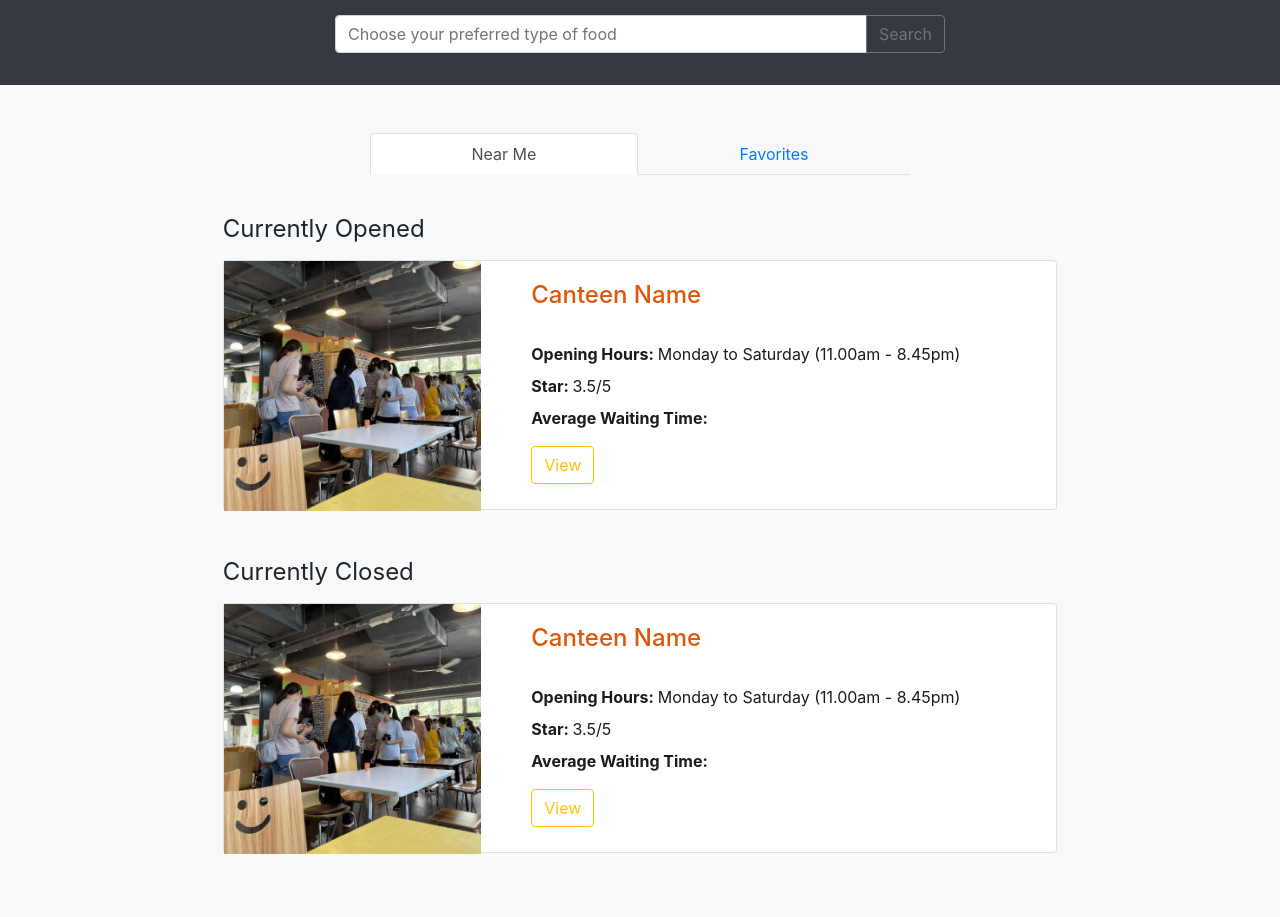
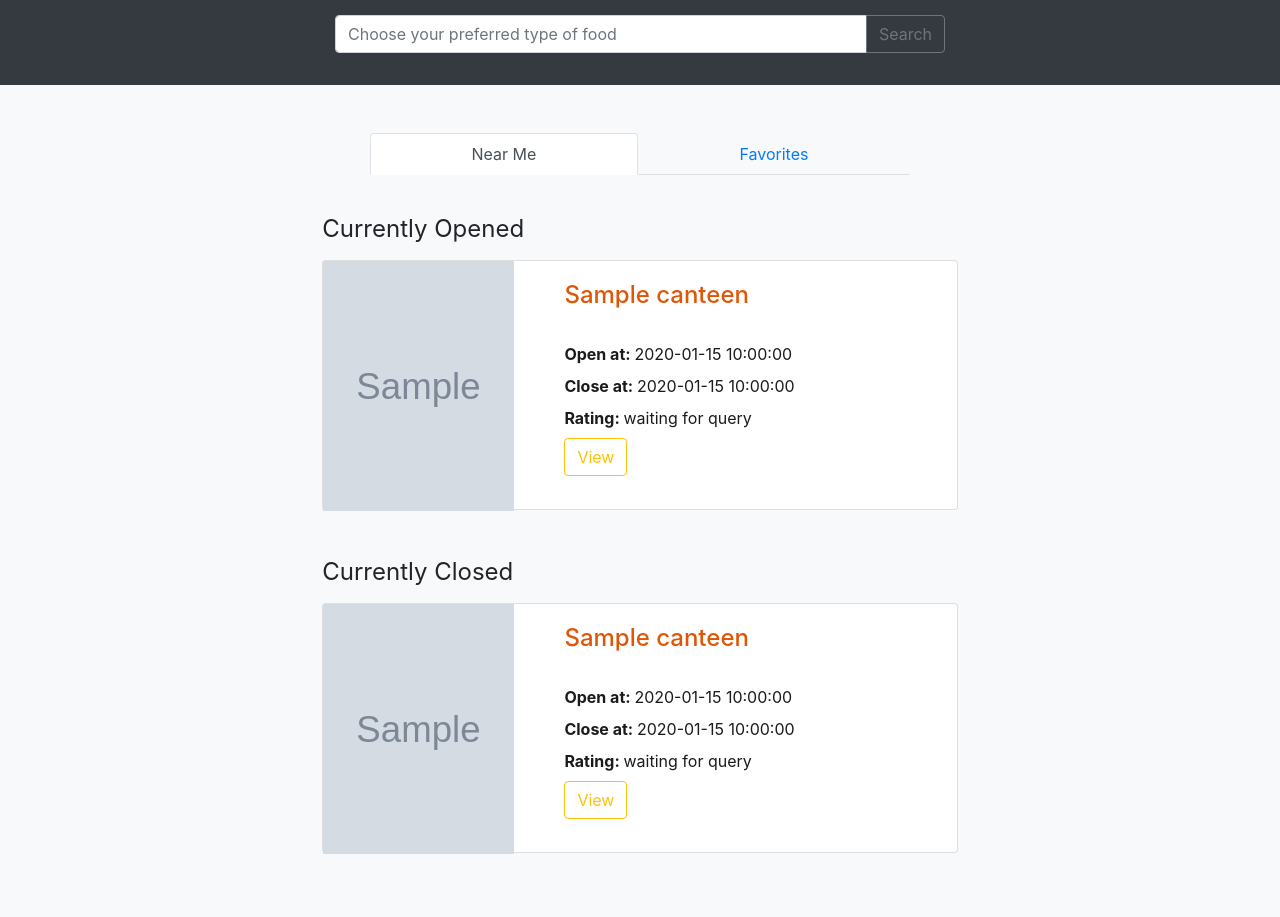
Before and after one commit to sheep167/CSCI3100_canteen_webapp, a Flask app: template canteen/templates/home.html in a window 1280 px wide. Shown: the part 691-1608 px from the top of the page. Run offline with Flask 2, Linux system fonts and the light colour scheme; the template is opened without the code that fills it: most values are stand-ins (such as "Sample title", 1, 10 or a date in 2020); grey boxes marked "Sample" are stand-in pictures; some libraries are stand-ins or nearby versions.

Commit message:
Home page will now render the canteens opened and closed respectively

```diff
--- a/canteen/templates/home.html
+++ b/canteen/templates/home.html
@@ -64,6 +64,79 @@
             <div class="tab-pane fade show active" id="nav-near" role="tabpanel" aria-labelledby="nav-near">
                 <!--Canteen List (Currently Open)-->
                 <h4 class="ml-5 font-weight-normal mt-4">Currently Opened</h4>
+                {% if canteens_opened %}
+                {% for canteen in canteens_opened %}
+                <div class="card mx-5 mt-3 mb-5" style="max-height: 250px;">
+                    <div class="row g-0">
+                        <div class="col-md-4" style="text-align: center;">
+                            {% if canteen.image_path %}
+                            <img src="{{canteen.image_path}}" class="cover" alt="...">
+                            {% else %}
+                            No Image for this canteen
+                            {% endif %}
+                        </div>
+                        <div class="col-md-8">
+                            <div class="card-body">
+                                <h4 class="foodlist card-title mb-2">{{canteen.name}}</h4><br>
+                                <p class="foodlist card-text mb-2">
+                                    <b>Open at: </b> {{canteen.open_at}}
+                                </p>
+                                <p class="foodlist card-text mb-2">
+                                    <b>Close at: </b> {{canteen.close_at}}
+                                </p>
+                                <p class="foodlist card-text mb-2"></p>
+                                <p class="foodlist card-text mb-2"><b>Rating: </b>waiting for query</p>
+                                <a class="btn btn-outline-warning mb-3" href="/canteens/{{canteen._id}}">View</a>
+                            </div>
+                        </div>
+                    </div>
+                </div>
+                {% endfor %}
+                {% else %}
+                <h1>All canteens are closed</h1>
+                {% endif %}
+
+                <!--Canteen List (Currently Closed)-->
+                <h4 class="ml-5 font-weight-normal mt-4">Currently Closed</h4>
+                {% if canteens_closed %}
+                {% for canteen in canteens_closed %}
+                <div class="card mx-5 mt-3 mb-5" style="max-height: 250px;">
+                    <div class="row g-0">
+                        <div class="col-md-4" style="text-align: center;">
+                            {% if canteen.image_path %}
+                            <img src="{{canteen.image_path}}" class="cover" alt="...">
+                            {% else %}
+                            No Image for this canteen
+                            {% endif %}
+                        </div>
+                        <div class="col-md-8">
+                            <div class="card-body">
+                                <h4 class="foodlist card-title mb-2">{{canteen.name}}</h4><br>
+                                <p class="foodlist card-text mb-2">
+                                    <b>Open at: </b> {{canteen.open_at}}
+                                </p>
+                                <p class="foodlist card-text mb-2">
+                                    <b>Close at: </b> {{canteen.close_at}}
+                                </p>
+                                <p class="foodlist card-text mb-2"></p>
+                                <p class="foodlist card-text mb-2"><b>Rating: </b>waiting for query</p>
+                                <a class="btn btn-outline-warning mb-3" href="/canteens/{{canteen._id}}">View</a>
+                            </div>
+                        </div>
+                    </div>
+                </div>
+                {% endfor %}
+                {% else %}
+                <h1>All canteens are opened</h1>
+                {% endif %}
+
+            </div>
+            <!--Favorite Canteen List-->
+            <div class="tab-pane fade" id="nav-fav" role="tabpanel" aria-labelledby="nav-fav">
+
+                <!--Canteen List (Currently Opened)-->
+                <h4 class="ml-5 font-weight-normal mt-4">Currently Opened</h4>
+
                 <div class="card mx-5 mt-3 mb-5" style="max-height: 250px;">
                     <div class="row g-0">
                         <div class="col-md-4">
@@ -71,7 +144,7 @@
                         </div>
                         <div class="col-md-8">
                             <div class="card-body">
-                                <h4 class="foodlist card-title mb-2">Canteen Name</h4><br>
+                                <h4 class="foodlist card-title mb-2">Favorite1</h4><br>
                                 <p class="foodlist card-text mb-2"><b>Opening Hours: </b>Monday to Saturday (11.00am -
                                     8.45pm)
                                 </p>
@@ -83,33 +156,8 @@
                         </div>
                     </div>
                 </div>
-                <!--Canteen List (Currently Closed)-->
+
                 <h4 class="ml-5 font-weight-normal mt-4">Currently Closed</h4>
-                <div class="card mx-5 mt-3 mb-5" style="max-height: 250px;">
-                    <div class="row g-0">
-                        <div class="col-md-4">
-                            <img src="../static/image/UC/UC1.jpeg" class="cover" alt="...">
-                        </div>
-                        <div class="col-md-8">
-                            <div class="card-body">
-                                <h4 class="foodlist card-title mb-2">Canteen Name</h4><br>
-                                <p class="foodlist card-text mb-2"><b>Opening Hours: </b>Monday to Saturday (11.00am -
-                                    8.45pm)
-                                </p>
-                                <p class="foodlist card-text mb-2"></p>
-                                <p class="foodlist card-text mb-2"><b>Star: </b>3.5/5</p>
-                                <p class="foodlist card-text"><b>Average Waiting Time: </b></p>
-                                <a class="btn btn-outline-warning mb-3" href="#product">View</a>
-                            </div>
-                        </div>
-                    </div>
-                </div>
-            </div>
-            <!--Favorite Canteen List-->
-            <div class="tab-pane fade" id="nav-fav" role="tabpanel" aria-labelledby="nav-fav">
-
-                <!--Canteen List (Currently Opened)-->
-                <h4 class="ml-5 font-weight-normal mt-4">Currently Opened</h4>
 
                 <div class="card mx-5 mt-3 mb-5" style="max-height: 250px;">
                     <div class="row g-0">
```
Also changed, not shown: canteen/user.py (+29 -3 lines).
